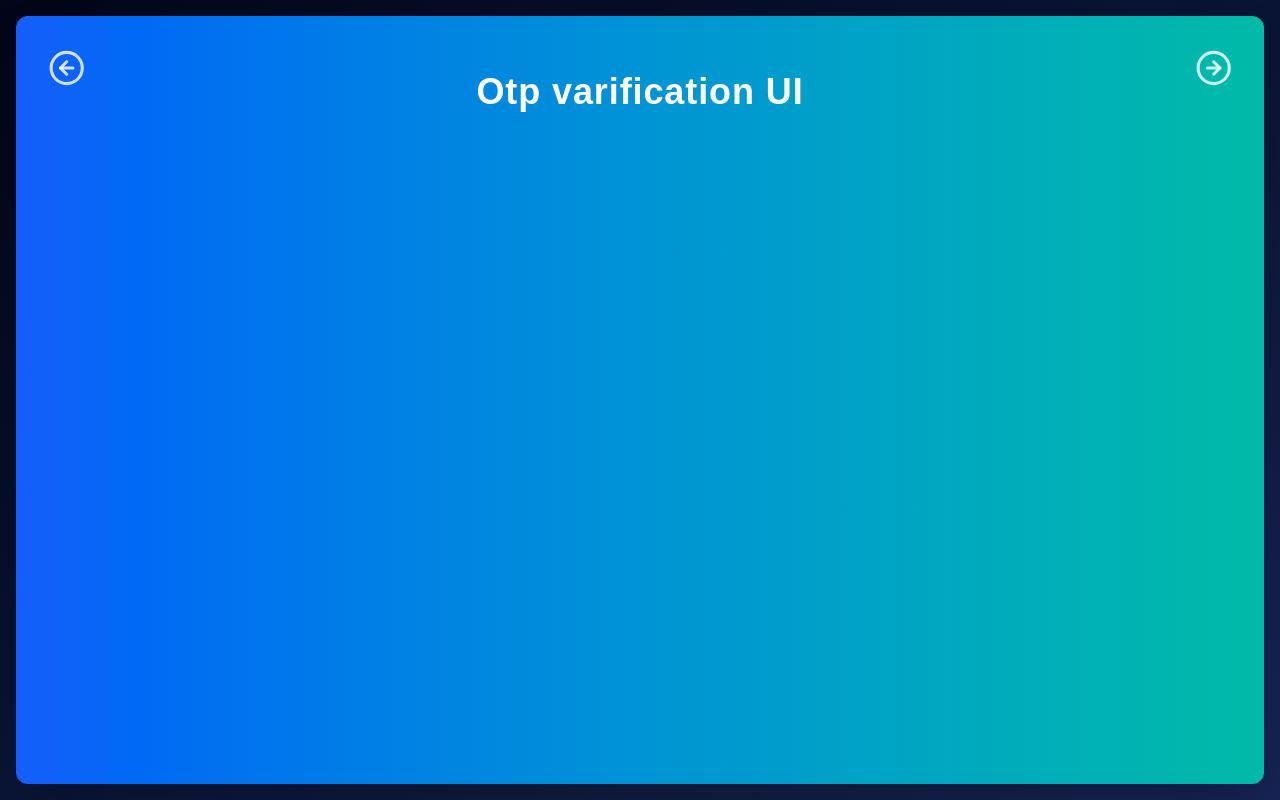
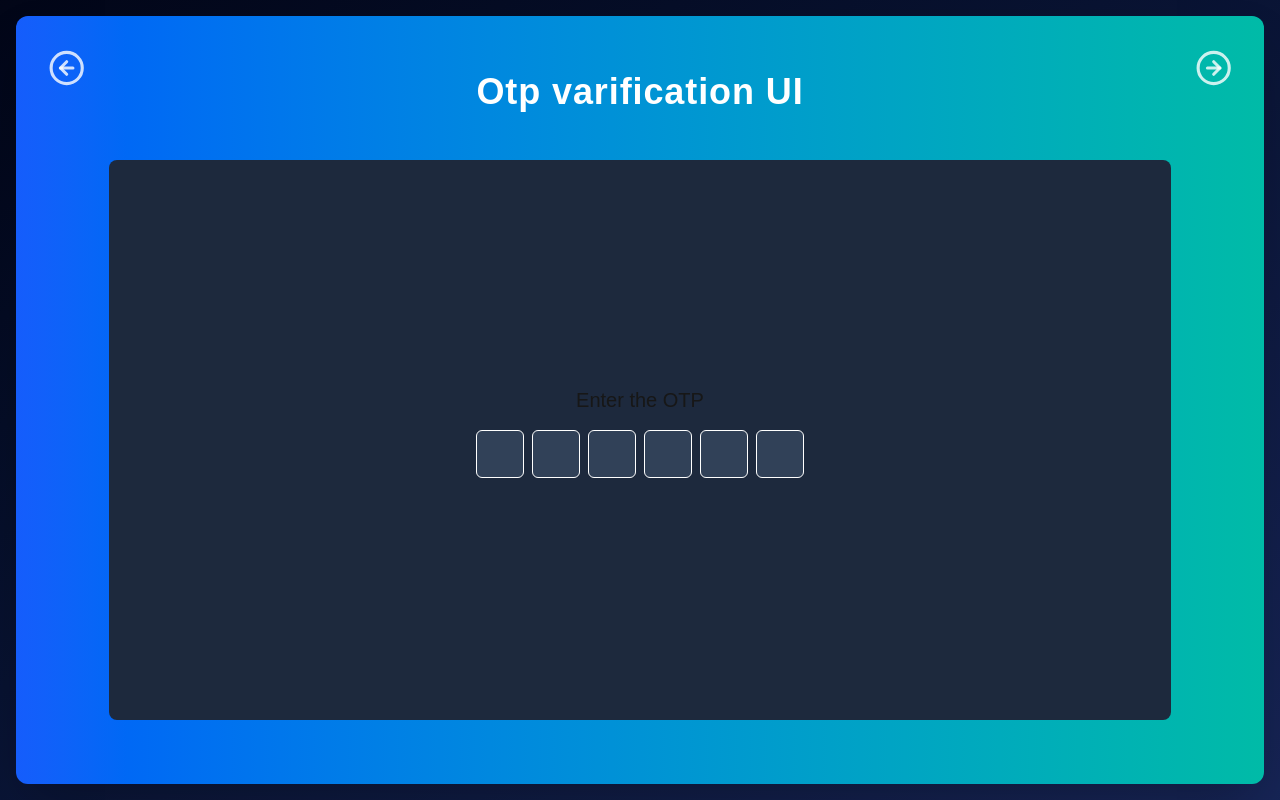
Before and after one commit to abhishekrathour07/Frontend-Interview, a Next.js app: page /question8 in a window 1280 px wide. Built offline with nearby package versions, Linux system fonts and the light colour scheme.

Commit message:
question8

```diff
--- a/components/Question8.tsx
+++ b/components/Question8.tsx
@@ -1,9 +1,58 @@
-import React from 'react'
+"use client"
+import React, { useState, useRef } from 'react'
 
 const Question8 = () => {
+  const [otp, setOtp] = useState<string[]>(new Array(6).fill(""))
+  const inputRefs = useRef<HTMLInputElement[]>([])
+
+  const handleChange = (element: HTMLInputElement, index: number) => {
+    const value = element.value
+    if (isNaN(Number(value))) return
+
+    const newOtp = [...otp]
+    newOtp[index] = value.substring(value.length - 1)
+    setOtp(newOtp)
+
+    // Focus next input
+    if (element.value && index < 5) {
+      inputRefs.current[index + 1].focus()
+    }
+  }
+
+  const handleKeyDown = (e: React.KeyboardEvent<HTMLInputElement>, index: number) => {
+    if (e.key === "Backspace") {
+      if (!otp[index] && index > 0) {
+        inputRefs.current[index - 1].focus()
+      }
+    }
+  }
+
+  const verifyOTP = () => {
+    const otpValue = otp.join("")
+    if (otpValue.length === 6) {
+      alert(`OTP Entered: ${otpValue}`)
+    }
+  }
+
   return (
-    <div>
-
+    <div className='bg-slate-800 h-[70vh] rounded-lg flex justify-center flex-col items-center'>
+      <h1 className='text-xl mb-4'>Enter the OTP</h1>
+      <div className='flex gap-2 mb-4'>
+        {otp.map((digit, index) => (
+          <input
+            key={index}
+            type="text"
+            ref={(input) => {
+              if (input) inputRefs.current[index] = input
+            }}
+            value={digit}
+            onChange={(e) => handleChange(e.target, index)}
+            onKeyDown={(e) => handleKeyDown(e, index)}
+            className='p-4 border rounded-md w-12 h-12 text-center text-white bg-slate-700 focus:border-blue-500 focus:outline-none'
+            maxLength={1}
+          />
+        ))}
+      </div>
     </div>
   )
 }
```
